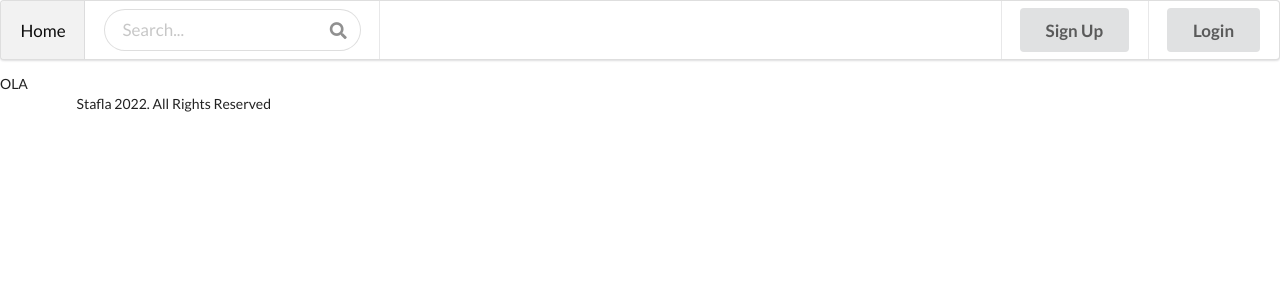
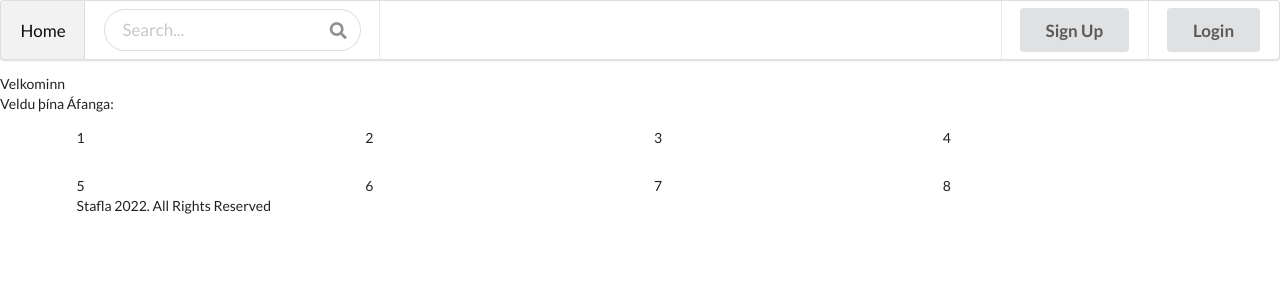
Before and after one commit to vefthroun4/Stafla, a Flask app: page /namsmat/namsmat in a window 1280 px wide. Shown: the top 300 px of the page. Run offline with Flask 2, Linux system fonts and the light colour scheme; some libraries are stand-ins or nearby versions.

Commit message:
grid komið

```diff
--- a/app/templates/namsmat.html
+++ b/app/templates/namsmat.html
@@ -1,6 +1,19 @@
 {% extends "base.html" %}
 {%block content %}
 
-    <h>OLA</h>
+    <h>Velkominn</h>
+    <p>Veldu þína Áfanga: </p>
+
+    <div class="ui grid container">
+        <div class="four wide column">1</div>
+        <div class="four wide column">2</div>
+        <div class="four wide column">3</div>
+        <div class="four wide column">4</div>
+        <div class="four wide column">5</div>
+        <div class="four wide column">6</div>
+        <div class="four wide column">7</div>
+        <div class="four wide column">8</div>
+    </div>
+
 
 {% endblock %}
```
